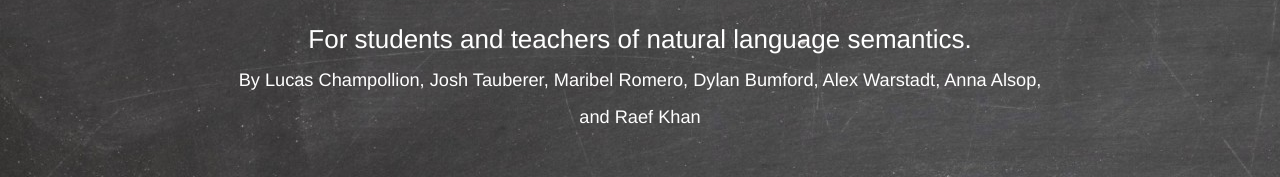
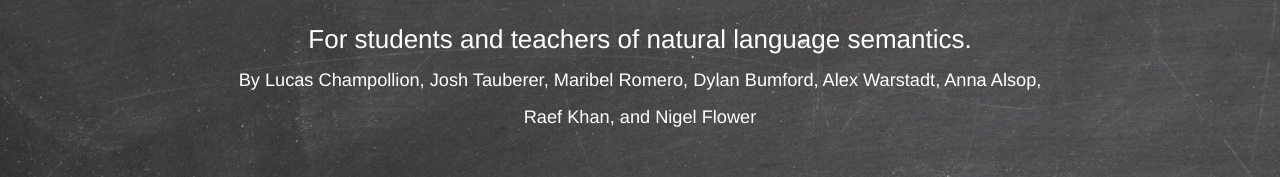
Before and after one commit to nyusemantics/LambdaCalculatorPublic, a plain HTML site: page index.html in a window 1280 px wide. Shown: the part 449-626 px from the top of the page. Drawn offline with nearby package versions, Linux system fonts and the light colour scheme.

Commit message:
Added Nigel Flower's name to website

```diff
--- a/index.html
+++ b/index.html
@@ -71,7 +71,7 @@
           For students and teachers of natural language semantics.
           <br/>
           <span style="font-size:70%">By Lucas Champollion, Josh Tauberer,
-            Maribel Romero, Dylan Bumford, Alex Warstadt, Anna Alsop, and Raef Khan</span>
+            Maribel Romero, Dylan Bumford, Alex Warstadt, Anna Alsop, Raef Khan, and Nigel Flower</span>
         </p>
       </div>
       <!-- end slogan -->
```
